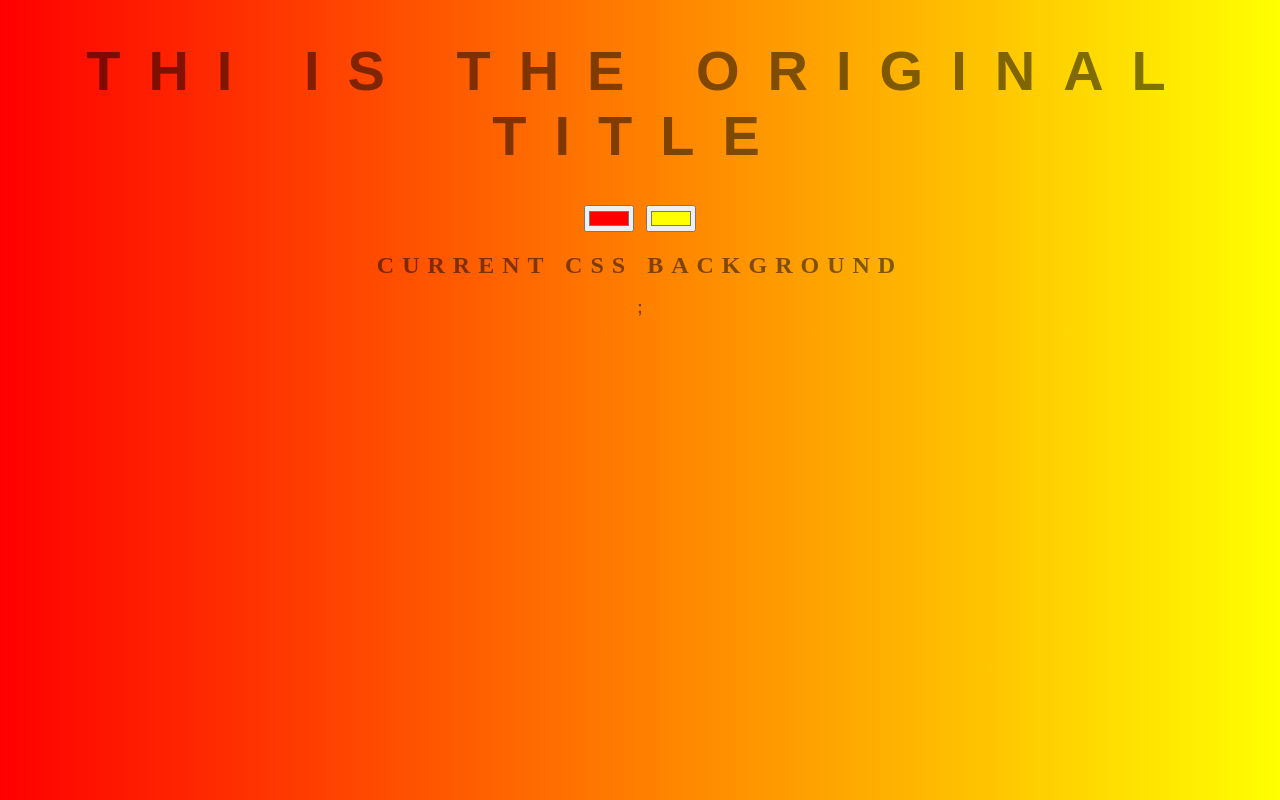
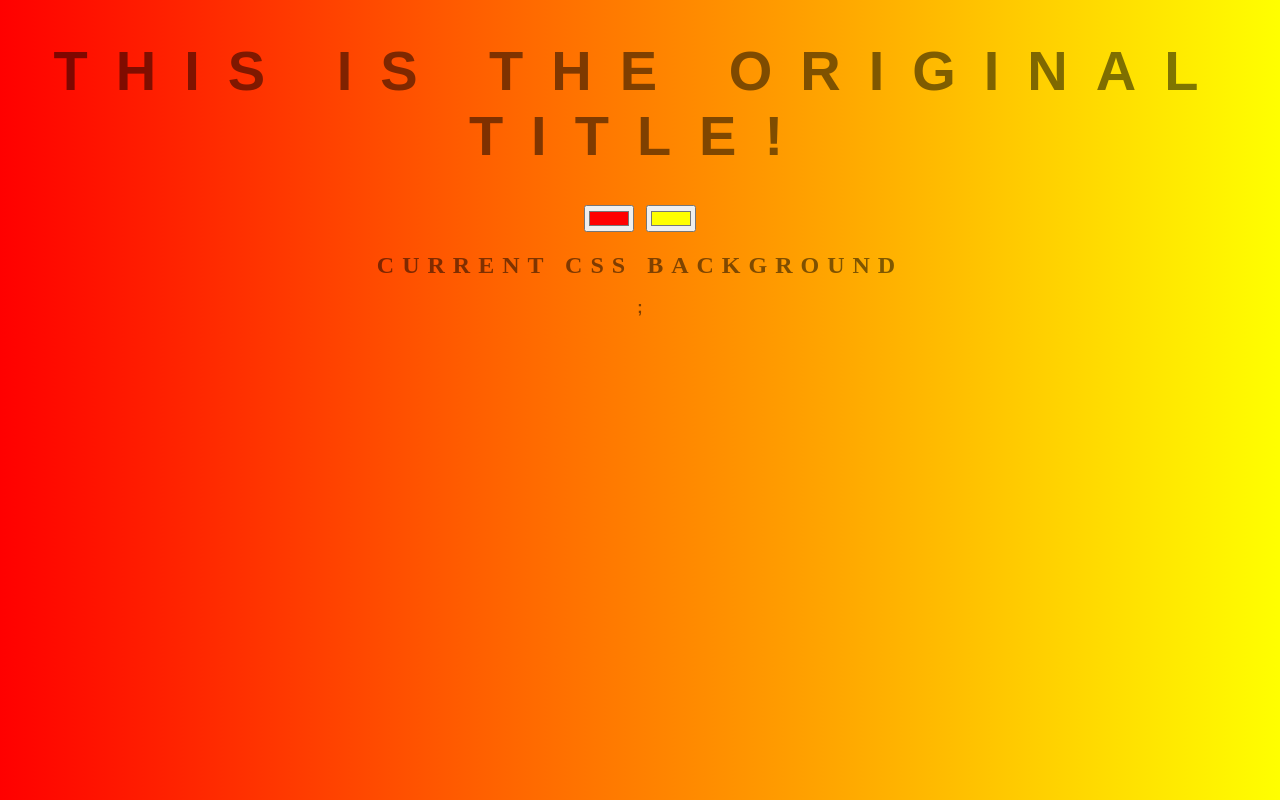
Before and after one commit to dplasenciam/background-generator, a plain HTML site: page index.html in a window 1280 px wide. Drawn offline with Linux system fonts and the light colour scheme.

Commit message:
OE 1st change

```diff
--- a/index.html
+++ b/index.html
@@ -8,7 +8,7 @@
   </head>
   <body id="gradient">
     <header>
-      <h1>Thi is the original title</h1>
+      <h1>This is the original title!</h1>
     </header>
     <div class="container">
       <div class="colorPicker">
```
